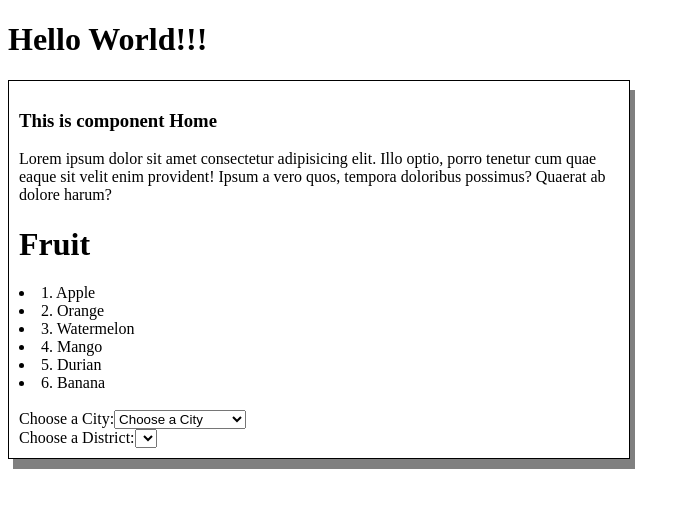
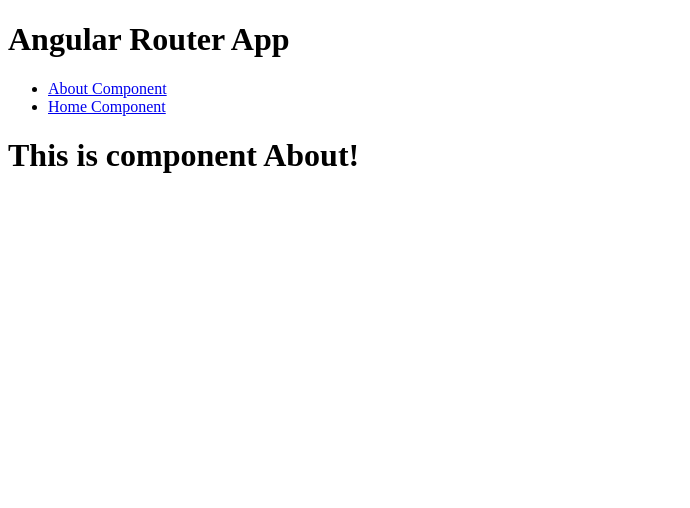
Before and after one commit to quanghuy215/DemoAngular_Github, an Angular app: page /about in a window 1280 px wide. Before the commit this address led to /. Shown: the top 508 px of the page, without its empty margins (0-690 px from the left). Built offline with nearby package versions, Linux system fonts and the light colour scheme.

Commit message:
practice with router

```diff
--- a/src/app/about/about.component.html
+++ b/src/app/about/about.component.html
@@ -1 +1 @@
-<p>about works!</p>
+<h1>This is component About!</h1>
--- a/src/app/app-routing.module.ts
+++ b/src/app/app-routing.module.ts
@@ -1,10 +1,18 @@
+import { HomeComponent } from './home/home.component';
+import { AboutComponent } from './about/about.component';
 import { NgModule } from '@angular/core';
 import { RouterModule, Routes } from '@angular/router';
+import { PageNotFoundComponent } from './page-not-found/page-not-found.component';
 
-const routes: Routes = [];
+const routes: Routes = [
+  { path: 'about', component: AboutComponent },
+  { path: 'home', component: HomeComponent },
+  { path: '', component: HomeComponent },
+  { path: '**', component: PageNotFoundComponent }, // Wildcard route for a 404 page
+];
 
 @NgModule({
   imports: [RouterModule.forRoot(routes)],
-  exports: [RouterModule]
+  exports: [RouterModule],
 })
-export class AppRoutingModule { }
+export class AppRoutingModule {}
--- a/src/app/app.component.html
+++ b/src/app/app.component.html
@@ -1,3 +1,10 @@
-<h1>Hello World!!!</h1>
-
-<app-home></app-home>
+<!-- <h1>Hello World!!!</h1>
+<app-home></app-home> -->
+<h1>Angular Router App</h1>
+<nav>
+  <ul>
+    <li><a routerLink="/about" routerLinkActive="active">About Component</a></li>
+    <li><a routerLink="/home" routerLinkActive="active">Home Component</a></li>
+  </ul>
+</nav>
+<router-outlet></router-outlet>
--- a/src/app/app.module.ts
+++ b/src/app/app.module.ts
@@ -8,12 +8,14 @@
 
 import { FormsModule } from '@angular/forms';
 import { OnSalePipe } from './on-sale.pipe';
+import { PageNotFoundComponent } from './page-not-found/page-not-found.component';
 @NgModule({
   declarations: [
     AppComponent,
     HomeComponent,
     AboutComponent,
-    OnSalePipe
+    OnSalePipe,
+    PageNotFoundComponent
   ],
   imports: [
     BrowserModule,
--- /dev/null
+++ b/src/app/page-not-found/page-not-found.component.html
@@ -0,0 +1 @@
+<h1>This is 404 page</h1>
--- /dev/null
+++ b/src/app/page-not-found/page-not-found.component.ts
@@ -0,0 +1,15 @@
+import { Component, OnInit } from '@angular/core';
+
+@Component({
+  selector: 'app-page-not-found',
+  templateUrl: './page-not-found.component.html',
+  styleUrls: ['./page-not-found.component.scss']
+})
+export class PageNotFoundComponent implements OnInit {
+
+  constructor() { }
+
+  ngOnInit(): void {
+  }
+
+}
```
Also changed, not shown: src/app/page-not-found/page-not-found.component.scss (added), 1 other file (tests, documents, lock files or other folders).
